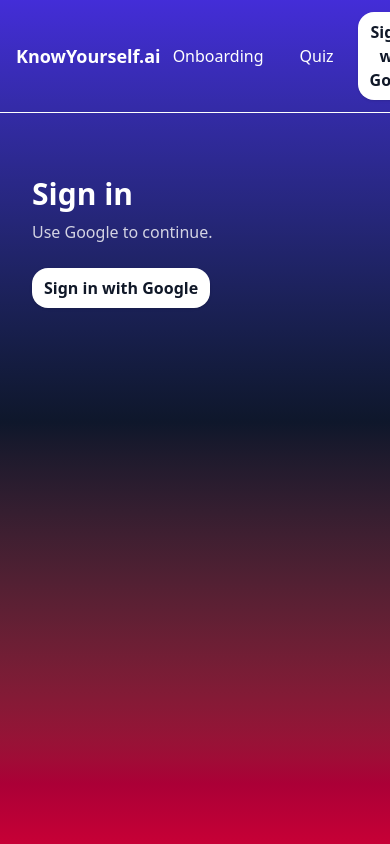
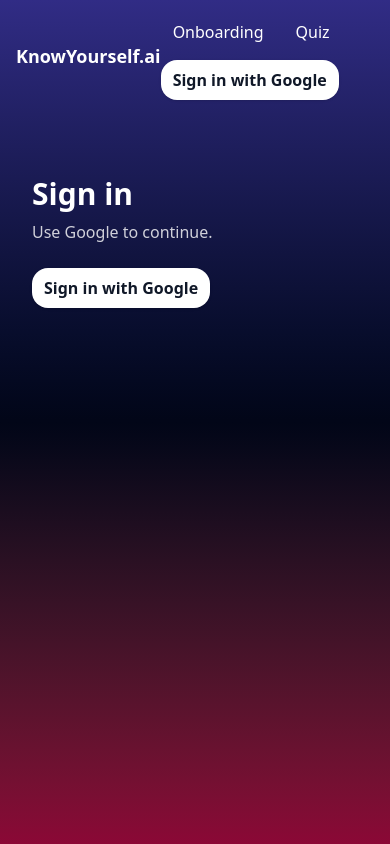
Before and after one commit to JustinSallee/knowyourself.ai, a Next.js app: page /signin in a window 390 px wide. Built offline with nearby package versions, Linux system fonts and the light colour scheme; no server answers.

Commit message:
auth/header: force-dynamic header, mobile fit; onboarding → /trial/1; sign-in → onboarding

```diff
--- a/src/app/layout.tsx
+++ b/src/app/layout.tsx
@@ -11,12 +11,16 @@ export const metadata: Metadata = {
 export default function RootLayout({ children }: { children: React.ReactNode }) {
   return (
     <html lang="en">
-     <body className="min-h-screen text-white bg-gradient-to-b from-indigo-700 via-slate-900 to-rose-700">
+  <body className="min-h-screen text-white bg-gradient-to-b from-indigo-900 via-slate-950 to-rose-900">
   <div className="fixed inset-x-0 top-0 z-50">
     <SiteHeader />
   </div>
-  <main className="mx-auto max-w-6xl px-4 pt-20 pb-10">{children}</main>
+  {/* add safe area padding for phones with notches */}
+  <main className="mx-auto max-w-6xl px-4 pt-20 pb-10 sm:pt-20 [padding-top:env(safe-area-inset-top)]">
+    {children}
+  </main>
 </body>
+
 
     </html>
   );
--- a/src/app/onboarding/page.tsx
+++ b/src/app/onboarding/page.tsx
@@ -81,21 +81,18 @@ export default function OnboardingPage() {
   if (!canSubmit || submitting) return;
   setSubmitting(true);
   try {
-      // Optional: save to your API. If you do not have this route yet it will safely fail.
     await fetch("/api/onboarding", {
       method: "POST",
       headers: { "Content-Type": "application/json" },
       body: JSON.stringify({ answers }),
     }).catch(() => {});
-      // Move to quiz
-      router.push("/quiz");
-    } catch {
-      // If the API is not ready, still move on
-      router.push("/quiz");
+    // send to day 1 of your real quiz flow
+    router.push("/trial/1");
   } finally {
     setSubmitting(false);
   }
 };
+
 
   return (
     <main className="mx-auto max-w-2xl p-6 space-y-8">
--- a/src/components/SignInButton.tsx
+++ b/src/components/SignInButton.tsx
@@ -3,7 +3,6 @@ import { createSupabaseClient } from "@/lib/supabase/client";
 
 export default function SignInButton({ next = "/onboarding" }: { next?: string }) {
   const supabase = createSupabaseClient();
-
   async function onClick() {
     const origin = window.location.origin;
     await supabase.auth.signInWithOAuth({
@@ -11,7 +10,6 @@ export default function SignInButton({ next = "/onboarding" }: { next?: string }
       options: { redirectTo: `${origin}/auth/callback?next=${encodeURIComponent(next)}` }
     });
   }
-
   return (
     <button
       onClick={onClick}
--- a/src/components/SiteHeader.tsx
+++ b/src/components/SiteHeader.tsx
@@ -2,19 +2,32 @@
 import Link from "next/link";
 import { supabaseServer } from "@/lib/supabase/server";
 import SignInButton from "@/components/SignInButton";
+
+// ensure this server component never gets statically cached
+export const dynamic = "force-dynamic";
 
 export default async function SiteHeader() {
   const supabase = supabaseServer();
   const { data: { user } } = await supabase.auth.getUser();
 
   return (
-    <header className="w-full border-b relative z-50">
-      <div className="mx-auto max-w-6xl px-4 py-3 flex items-center justify-between">
+    <header className="w-full border-b/0 relative z-50">
+      <div className="mx-auto max-w-6xl w-full px-4 py-3 flex items-center justify-between">
         <Link href="/" className="text-lg font-semibold">
           KnowYourself.ai
         </Link>
 
-        <nav className="flex items-center gap-3">
+        <nav className="flex items-center gap-2 sm:gap-3 flex-wrap sm:flex-nowrap max-w-full">
+          {/* show a tiny signed-in badge on narrow screens */}
+          {user && (
+            <span
+              title={user.email ?? "Signed in"}
+              className="hidden xs:inline rounded-full bg-white/10 px-2 py-1 text-xs truncate max-w-[40vw]"
+            >
+              {user.email ?? "Signed in"}
+            </span>
+          )}
+
           <Link href="/onboarding" className="px-3 py-2 rounded-xl hover:bg-white/10">
             Onboarding
           </Link>
@@ -23,7 +36,10 @@ export default async function SiteHeader() {
           </Link>
 
           {user ? (
-            <Link href="/account" className="px-3 py-2 rounded-xl bg-black text-white">
+            <Link
+              href="/account"
+              className="px-3 py-2 rounded-xl bg-black text-white"
+            >
               Profile
             </Link>
           ) : (
```
Lines whose indentation alone changed are shown as unchanged.
